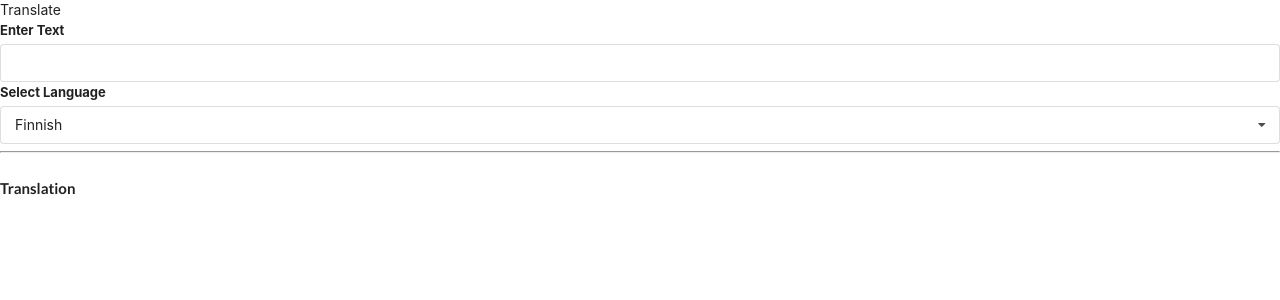
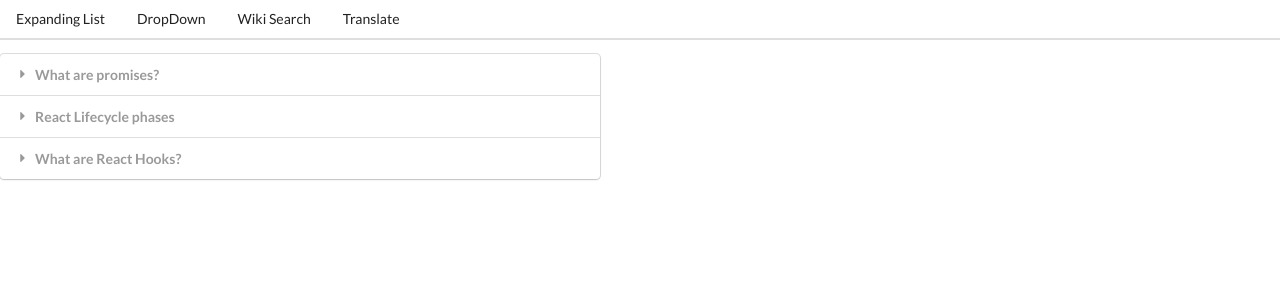
Before and after one commit to YG777/React-Hooks-Widgets, a React (Create React App) app: page / in a window 1280 px wide. Shown: the top 300 px of the page. Built offline with nearby package versions, Linux system fonts and the light colour scheme; no server answers.

Commit message:
basic navigation

```diff
--- a/src/App.js
+++ b/src/App.js
@@ -2,7 +2,9 @@ import React, { useState } from "react";
 import ExpandingList from "./components/ExpandingList";
 import WikiSearch from "./components/WikiSearch";
 import DropDown from "./components/DropDown";
-import Translate from './components/Translate';
+import Translate from "./components/Translate";
+import Route from "./components/Route";
+import Header from './components/Header';
 
 //Expanding List______________
 const listItems = [
@@ -22,23 +24,22 @@ const listItems = [
   },
 ];
 
-//dropdowm________________________________
-
-// const dropDownOptions = [
-//   {
-//     label: "Red color",
-//     value: "red",
-//   },
-//   {
-//     label: "Green color",
-//     value: "green",
-//   },
-//   {
-//     label: "Orange color",
-//     value: "Orange",
-//   },
-// ];
-//EXPANDING LIST, DROPDOWN AND SEARCH HERE
+//dropdown________________________________
+const dropDownOptions = [
+  {
+    label: "Red color",
+    value: "red",
+  },
+  {
+    label: "Green color",
+    value: "green",
+  },
+  {
+    label: "Orange color",
+    value: "Orange",
+  },
+];
+//______EXPANDING_LIST,_DROPDOWN_AND_SEARCH_HERE_____________
 // const App = () => {
 //   const [selected, setSelected] = useState(dropDownOptions[0]);
 //   const [showDropDown, setShowDropDown] = useState(false);
@@ -63,12 +64,42 @@ const listItems = [
 // };
 // _________________________________________________
 
-//----Translate widget
+//----Translate widget----------------
+// const App = () => {
+
+//   return (
+//     <div>
+//       <Translate/>
+//     </div>
+//   );
+// };
+// export default App;
+//-------------------------------------
+
+//__ALL_WIDGETS_WITH_NAVIGATION________
 const App = () => {
+  const [selected, setSelected] = useState(dropDownOptions[0]);
+  const [showDropDown, setShowDropDown] = useState(false);
 
   return (
     <div>
-      <Translate/>
+      <Header/>
+      <Route path="/">
+        <ExpandingList listItems={listItems} />
+      </Route>
+      <Route path="/search">
+        <WikiSearch />
+      </Route>
+      <Route path="/dropdown">
+        <DropDown
+          selected={selected}
+          dropDownOptions={dropDownOptions}
+          onSelectedChange={setSelected}
+        />
+      </Route>
+      <Route path="/translate">
+        <Translate />
+      </Route>
     </div>
   );
 };
--- /dev/null
+++ b/src/components/Header.js
@@ -0,0 +1,17 @@
+import React from 'react';
+
+const Header = () => {
+    return (
+        <div className='ui secondary pointing menu'>
+            <a href="/" className="item">Expanding List</a>
+            <a href="/dropdown" className="item">DropDown</a>
+            <a href="/search" className="item">Wiki Search</a>
+            <a href="/translate" className="item">Translate</a>
+
+
+
+        </div>
+    );
+}
+
+export default Header;
--- /dev/null
+++ b/src/components/Route.js
@@ -0,0 +1,7 @@
+import React from "react";
+
+const Route = ({ path, children }) => {
+  return window.location.pathname === path ? children : null;
+};
+
+export default Route;
```
